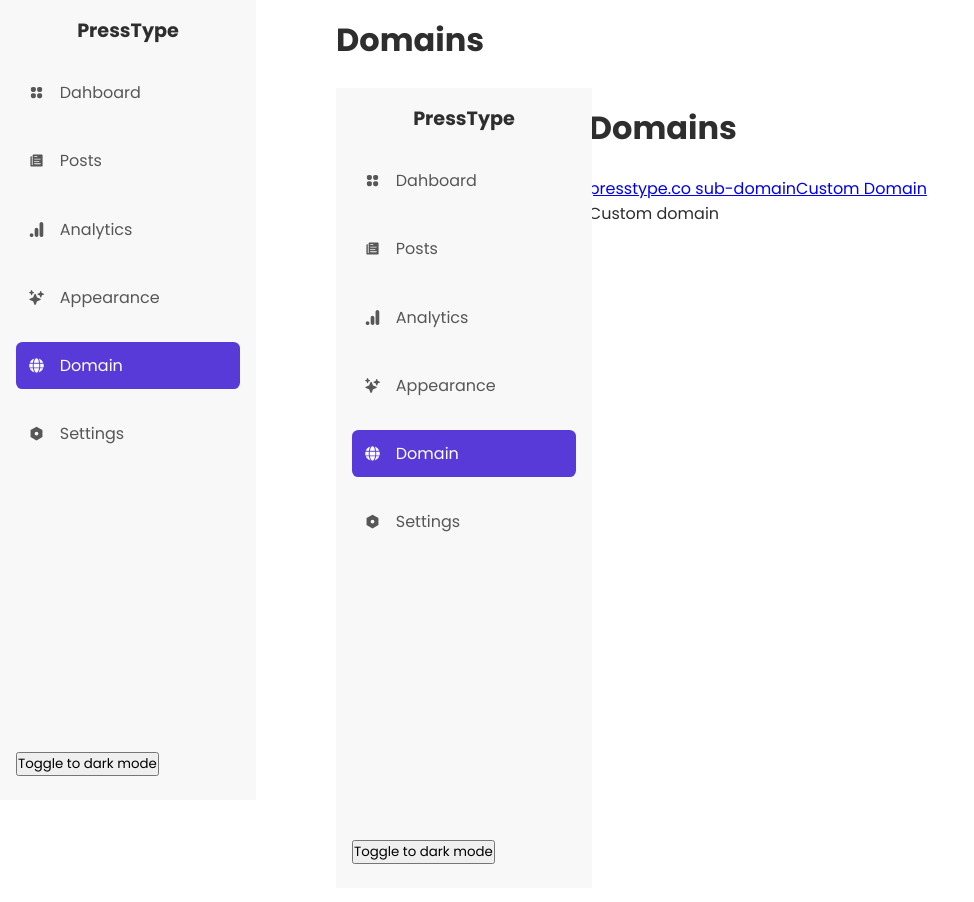
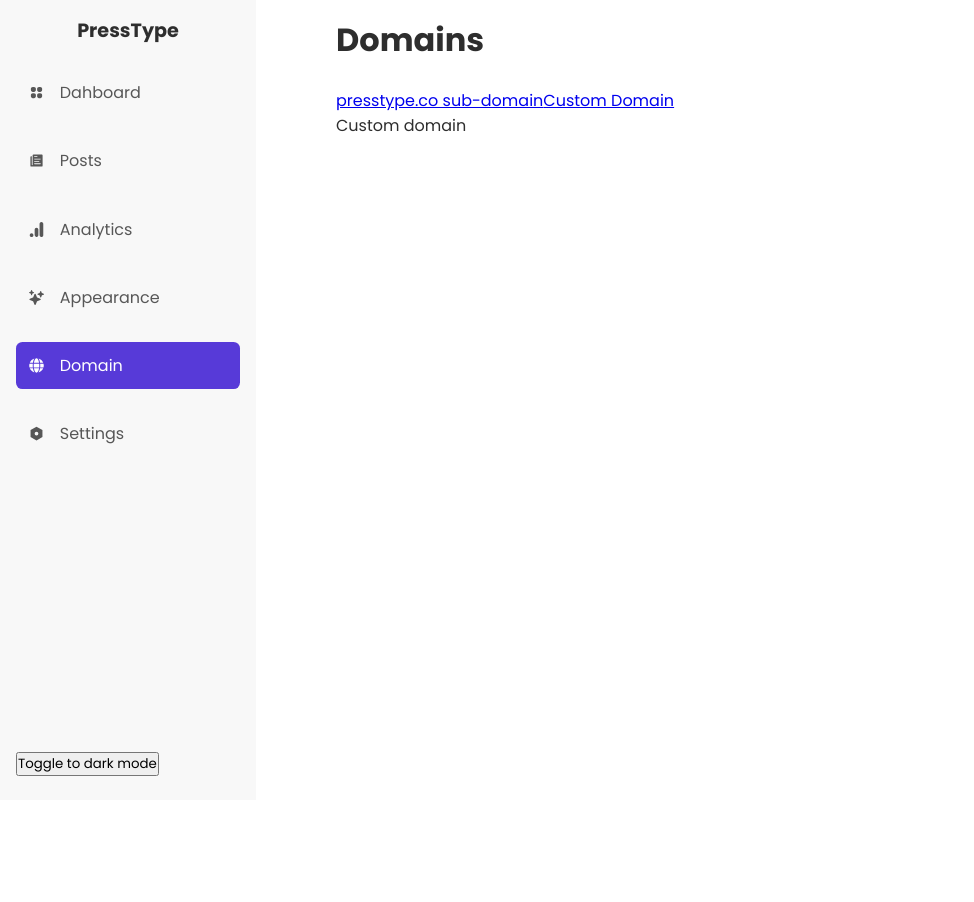
Before and after one commit to akinloluwami/presstype, a Next.js app: page /domain/custom in a window 1280 px wide. Shown: the top 902 px of the page, without its empty margins (0-974 px from the left). After the commit the page ends 848 px from the top, so only its background shows below. Built offline with nearby package versions, Linux system fonts and the light colour scheme.

Commit message:
changed layout

```diff
--- a/pages/domain/custom/index.tsx
+++ b/pages/domain/custom/index.tsx
@@ -3,11 +3,7 @@ import DomainsLayout from "@/layouts/domains_layout/DomainsLayout";
 import React from "react";
 
 const CustomDomain = () => {
-  return (
-    <DashboardLayout page_name={"Domains"}>
-      <DomainsLayout>Custom domain</DomainsLayout>
-    </DashboardLayout>
-  );
+  return <DomainsLayout>Custom domain</DomainsLayout>;
 };
 
 export default CustomDomain;
```
